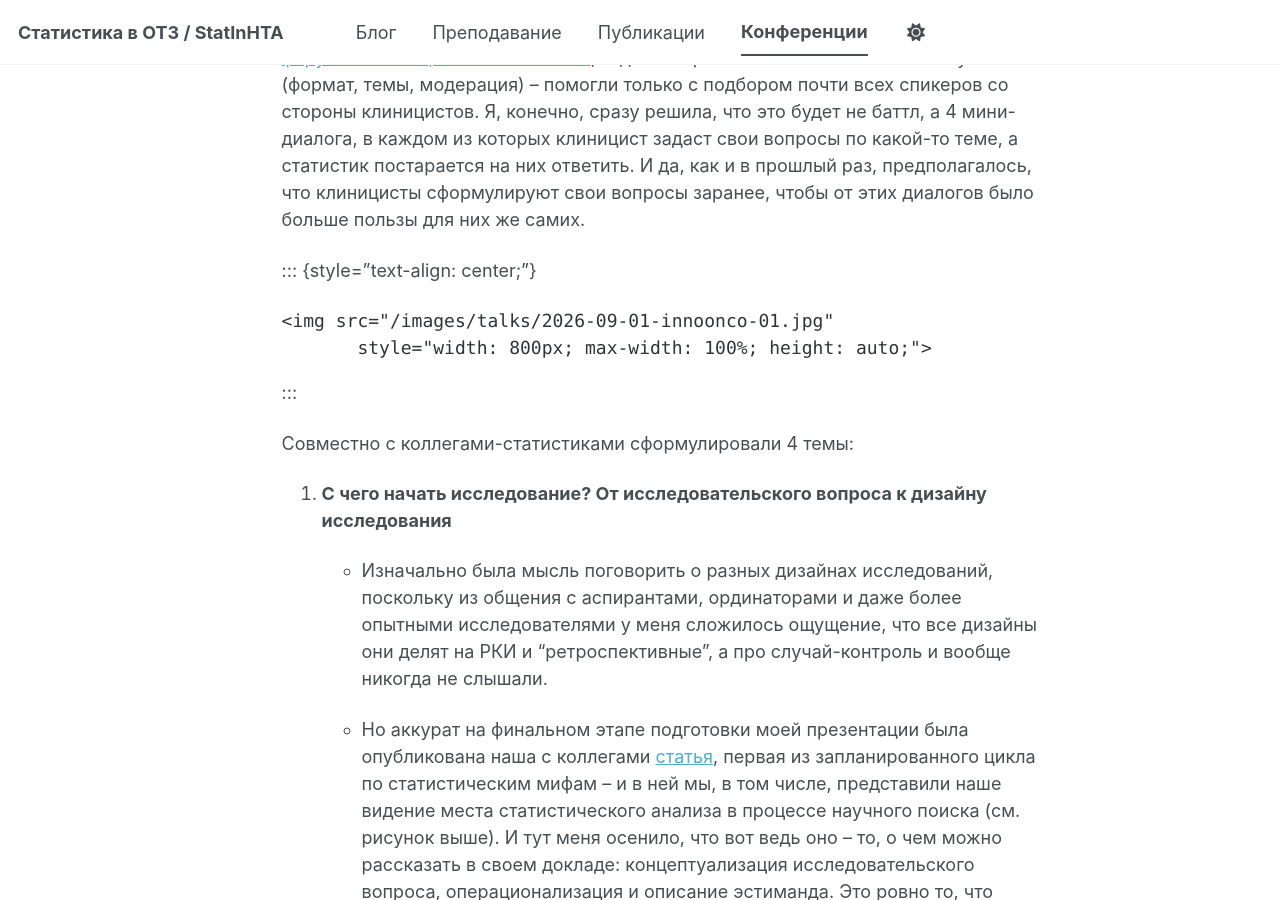
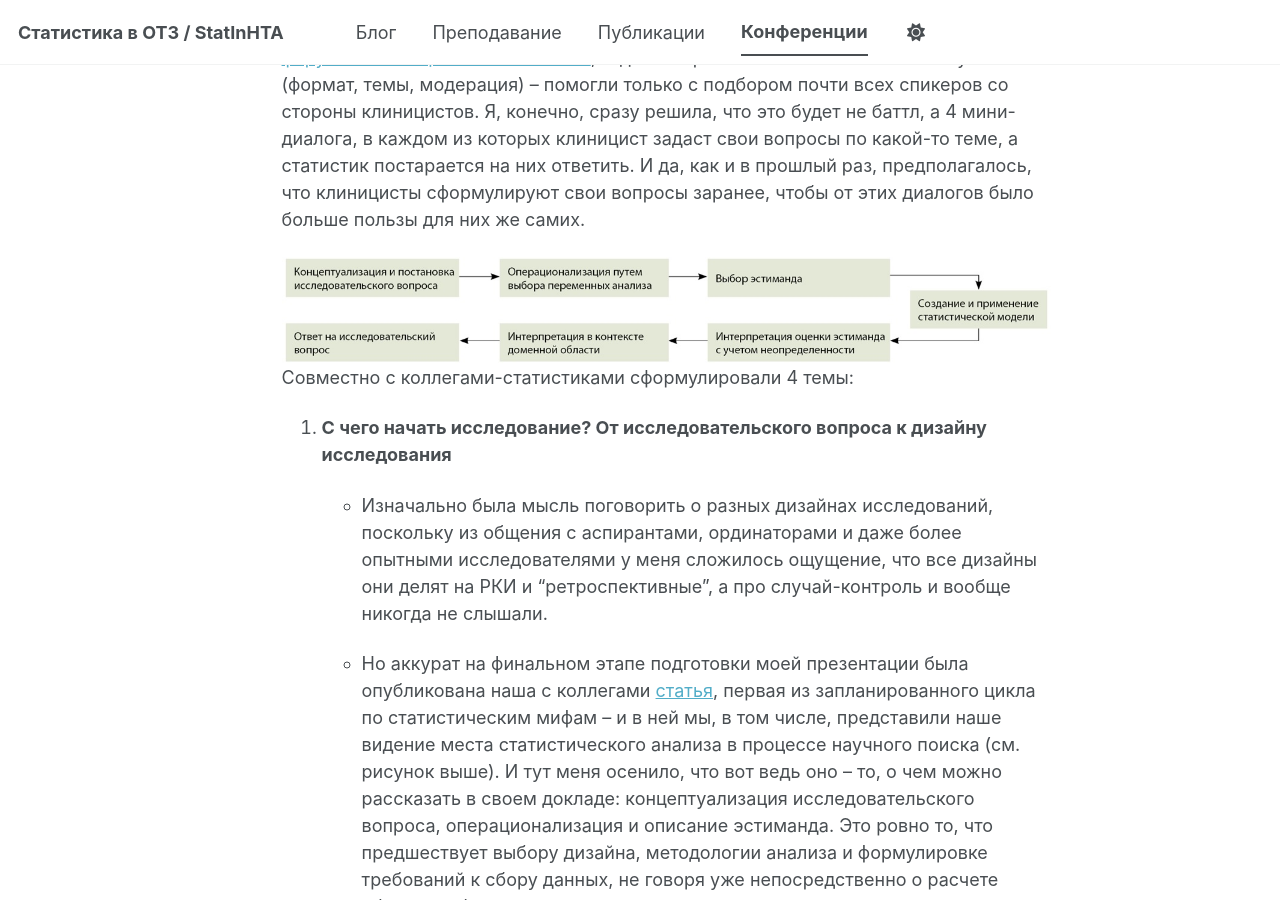
Before and after one commit to ejeej/ejeej.github.io, a Jekyll site: the page built from _talks/2026-09-01-innoonco.md, in a window 1280 px wide and 900 px high, scrolled down 309 px. Built offline with Jekyll 4.4.1, drawn with Linux system fonts in a browser that asks for light colours; a script bundle is joined from its source files by our own code; library files that are not in the unit come from our copies.

Commit message:
Corrected image in InnoOnco note

````diff
--- a/_talks/2026-09-01-innoonco.md
+++ b/_talks/2026-09-01-innoonco.md
@@ -18,12 +18,10 @@ tags:
 
 После [диалогов на РОКе](https://ejeej.github.io/talks/2025-12-13-roc-rnct) коллеги-онкологи предложили провести аналогичную на [форуме Инновационная онкология](https://inno-onco.ru/forum), отдав ее практически полностью на откуп мне (формат, темы, модерация) -- помогли только с подбором почти всех спикеров со стороны клиницистов. Я, конечно, сразу решила, что это будет не баттл, а 4 мини-диалога, в каждом из которых клиницист задаст свои вопросы по какой-то теме, а статистик постарается на них ответить. И да, как и в прошлый раз, предполагалось, что клиницисты сформулируют свои вопросы заранее, чтобы от этих диалогов было больше пользы для них же самих.
 
-::: {style="text-align: center;"}
-```{=html}
-<img src="/images/talks/2026-09-01-innoonco-01.jpg"
+<div style="text-align: center;">
+  <img src="/images/talks/2026-09-01-innoonco-01.jpg"
        style="width: 800px; max-width: 100%; height: auto;">
-```
-:::
+</div>
 
 Совместно с коллегами-статистиками сформулировали 4 темы:
 
````
